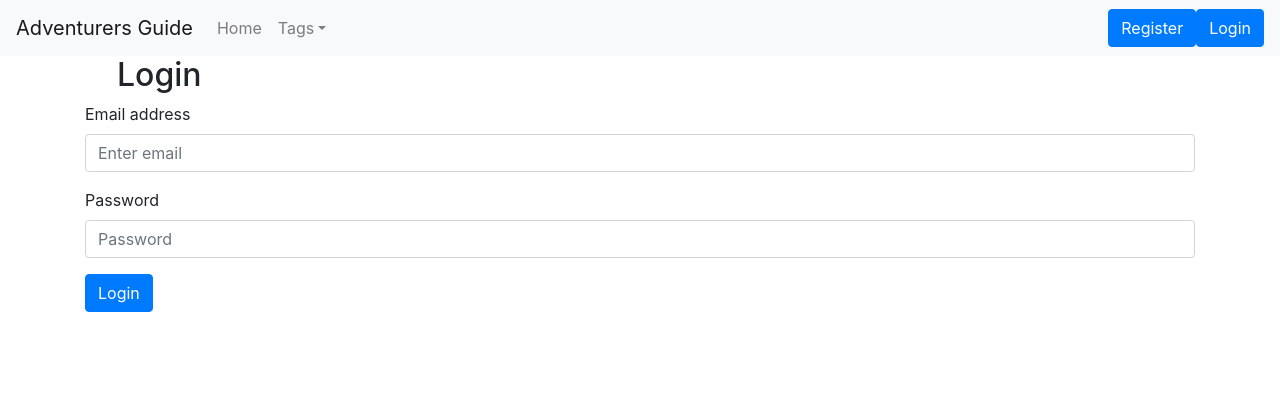
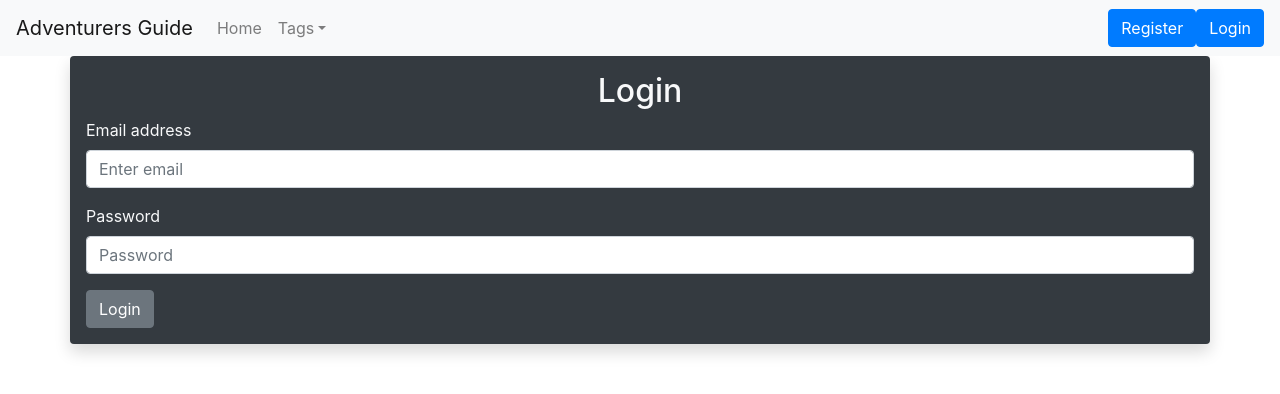
Before and after one commit to jpcutshall/Adventurers-Guide-Front-End, a React (Create React App) app: page /login in a window 1280 px wide. Shown: the top 394 px of the page. Built offline with nearby package versions, Linux system fonts and the light colour scheme; no server answers.

Commit message:
Basic Users is Done Looking to Setup Post and Editing

```diff
--- a/package.json
+++ b/package.json
@@ -10,6 +10,7 @@
     "bootstrap": "^4.5.3",
     "react": "^17.0.1",
     "react-bootstrap": "^1.4.0",
+    "react-bootstrap-icons": "^1.1.0",
     "react-dom": "^17.0.1",
     "react-router-dom": "^5.2.0",
     "react-scripts": "4.0.1",
--- a/public/index.html
+++ b/public/index.html
@@ -2,6 +2,7 @@
 <html lang="en" dir="ltr">
   <head>
     <meta charset="utf-8">
+    <link rel="stylesheet" href="https://maxcdn.bootstrapcdn.com/bootstrap/latest/css/bootstrap.min.css">
     <title>Adventurers guide</title>
   </head>
   <body>
--- a/src/components/auth/Login.js
+++ b/src/components/auth/Login.js
@@ -32,12 +32,12 @@ export default function Login() {
 	}
 
 	return (
-		<Container>
-			<h2>Login</h2>
+		<Container className="bg-dark text-light shadow p-3 mb-5 rounded">
+			<h2 className="text-center">Login</h2>
 			{error && (
 				<ErrorWarning message={error} clearError={() => setError(undefined)} />
 			)}
-			<Form onSubmit={submit}>
+			<Form className="" onSubmit={submit}>
 
 			  <Form.Group controlId="formBasicEmail">
 			    <Form.Label>Email address</Form.Label>
@@ -54,7 +54,7 @@ export default function Login() {
 					onChange={(e) => setPassword(e.target.value)}
 					/>
 			  </Form.Group>
-				<Button variant="primary" type="submit" value="Login">
+				<Button variant="secondary" type="submit" value="Login">
 			    Login
 			  </Button>
 			</Form>
--- a/src/components/error/ErrorWarning.js
+++ b/src/components/error/ErrorWarning.js
@@ -1,11 +1,12 @@
 import React, { useState } from "react"
 import { Alert } from "react-bootstrap"
+import { XOctagon } from "react-bootstrap-icons"
 
 export default function ErrorWarning(props) {
 
 		return (
-			<Alert variant="warning" onClose={props.clearError} dismissible>
-			  <Alert.Heading>Warning!</Alert.Heading>
+			<Alert className="text-center shadow p-3 mb-5 rounded" variant="danger" onClose={props.clearError} dismissible>
+			  <Alert.Heading><XOctagon color="red" /></Alert.Heading>
 			  <p>
 			    {props.message}
 			  </p>
```
Also changed, not shown: 2 other files (tests, documents, lock files or other folders).
